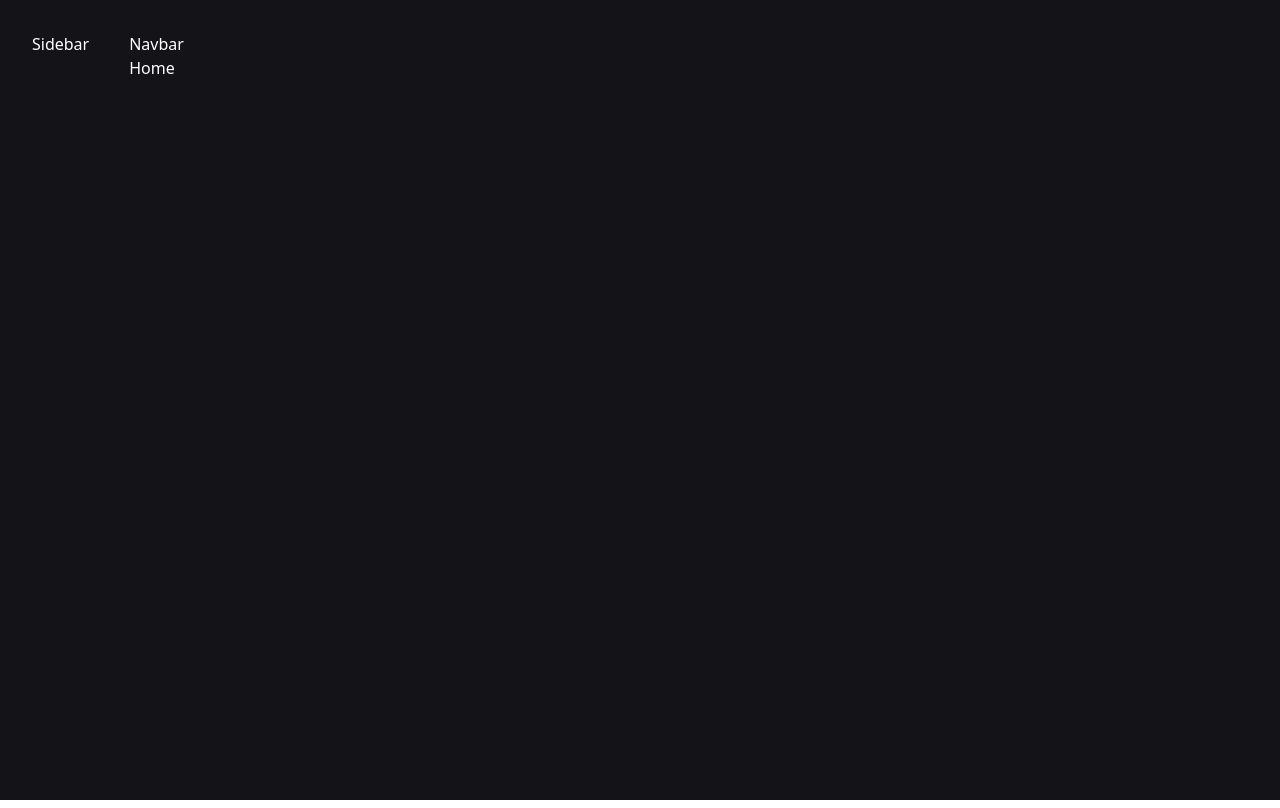
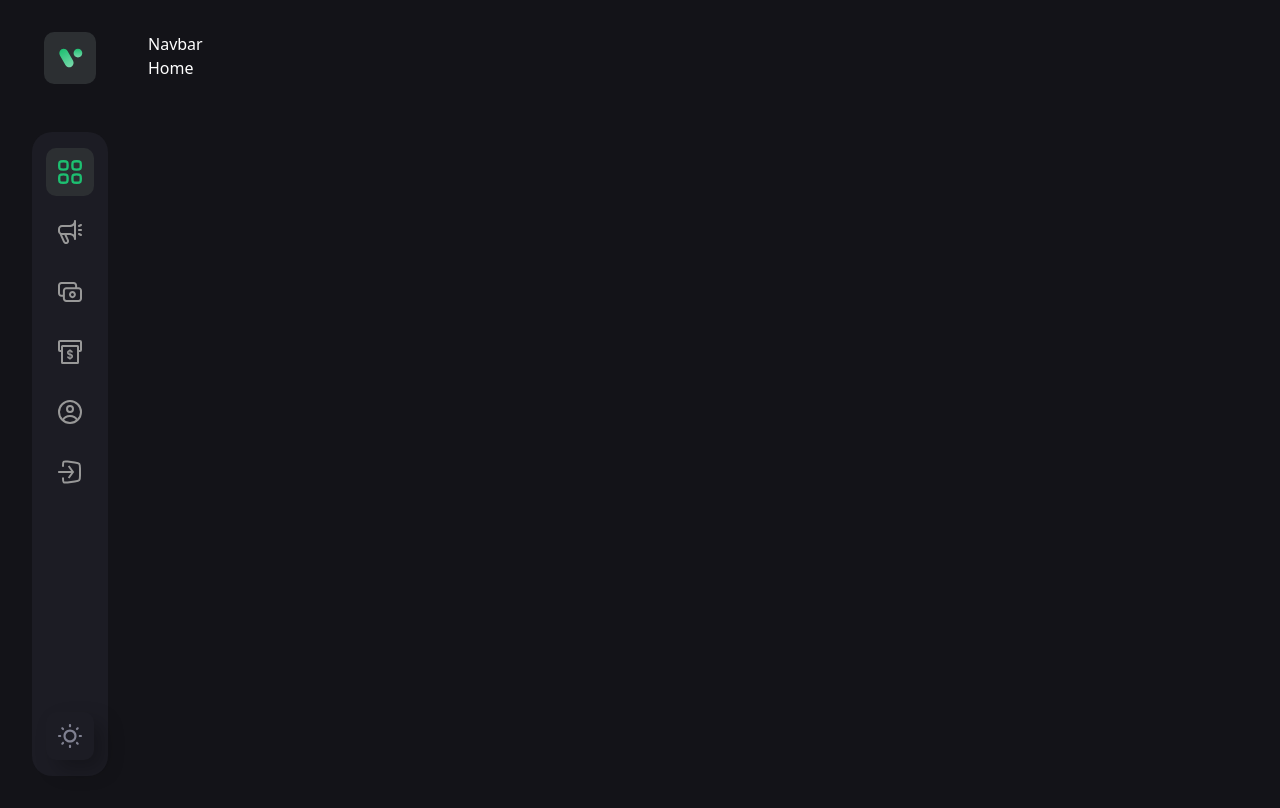
Before and after one commit to b-l-i-n-d/web3-crowdfunding, a React (Vite) app in the folder client/: page / in a window 1280 px wide. Built offline with nearby package versions, Linux system fonts and the light colour scheme; what @thirdweb-dev/react would draw is missing.

Commit message:
style: client: added sidebar

```diff
--- a/client/src/components/Sidebar.jsx
+++ b/client/src/components/Sidebar.jsx
@@ -1,7 +1,64 @@
-import React from 'react';
+import React, { useState } from 'react';
+import { Link, useNavigate } from 'react-router-dom';
+
+import { logo, sun } from '../assets';
+import { navlinks } from '../constants';
+
+function Icon({ styles, name, imgUrl, isActive, disabled, handleClick }) {
+    return (
+        <div
+            aria-hidden="true"
+            className={`w-[48px] h-[48px] rounded-[10px] ${
+                isActive && isActive === name && 'bg-[#2c2f32]'
+            } flex justify-center items-center ${!disabled && 'cursor-pointer'} ${styles}`}
+            onClick={handleClick}
+        >
+            {!isActive ? (
+                <img src={imgUrl} alt="fund_logo" className="w-1/2 h-1/2" />
+            ) : (
+                <img
+                    src={imgUrl}
+                    alt="fund_logo"
+                    className={`w-1/2 h-1/2 ${isActive !== name && 'grayscale'}`}
+                />
+            )}
+        </div>
+    );
+}
 
 function Sidebar() {
-    return <div>Sidebar</div>;
+    const navigate = useNavigate();
+    const [isActive, setIsActive] = useState('dashboard');
+
+    return (
+        <div className="flex justify-between items-center flex-col sticky top-5 h-[93vh]">
+            <Link to="/">
+                <Icon styles="w-[52px] h-[52px] bg-[#2c2f32]" imgUrl={logo} />
+            </Link>
+
+            <div className="flex-1 flex flex-col justify-between items-center bg-[#1c1c24] rounded-[20px] w-[76px] py-4 mt-12">
+                <div className="flex flex-col justify-center items-center gap-3">
+                    {navlinks.map((link) => (
+                        <Icon
+                            key={link.name}
+                            name={link.name}
+                            imgUrl={link.imgUrl}
+                            disabled={link.disabled}
+                            isActive={isActive}
+                            handleClick={() => {
+                                if (!link.disabled) {
+                                    setIsActive(link.name);
+                                    navigate(link.link);
+                                }
+                            }}
+                        />
+                    ))}
+                </div>
+
+                <Icon styles="bg-[#1c1c24] shadow-secondary" imgUrl={sun} />
+            </div>
+        </div>
+    );
 }
 
 export default Sidebar;
```
